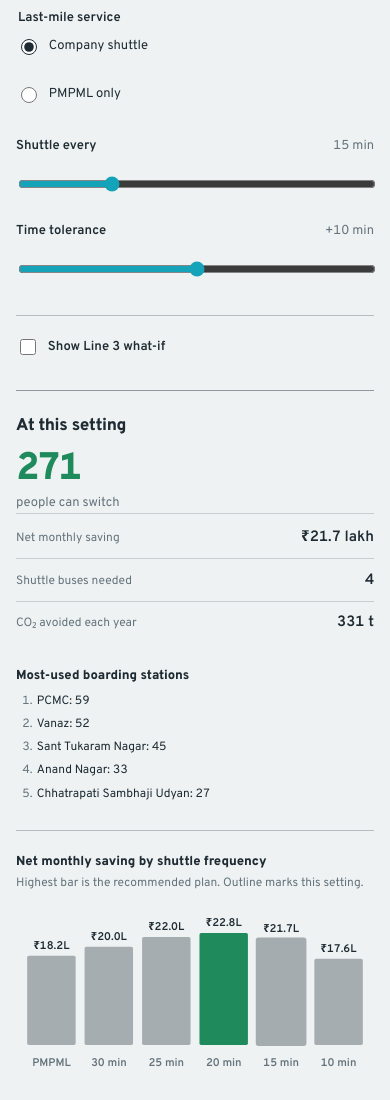
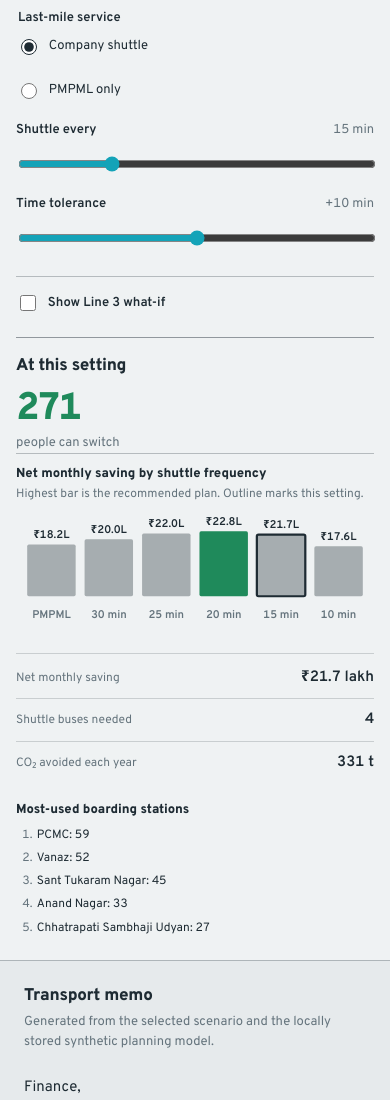
Before and after one commit to apoorvgpt9/codex-devday-24Oct, a plain HTML site: page index.html in a window 390 px wide. Shown: the part 780-1880 px from the top of the page. Drawn offline with Linux system fonts and the light colour scheme.

Commit message:
M5.1: chart above the fold, single Shivajinagar, selected-bar outline

```diff
--- a/index.html
+++ b/index.html
@@ -57,6 +57,11 @@
         <section class="results" aria-labelledby="results-title" aria-live="polite">
           <h2 id="results-title">At this setting</h2>
           <p class="switcher-number"><output id="switcher-count">—</output><span>people can switch</span></p>
+          <section class="frequency-chart-section" aria-labelledby="frequency-chart-title">
+            <h3 id="frequency-chart-title">Net monthly saving by shuttle frequency</h3>
+            <p>Highest bar is the recommended plan. Outline marks this setting.</p>
+            <svg id="frequency-chart" viewBox="0 0 320 118" role="img" aria-label="Net monthly saving by shuttle frequency"></svg>
+          </section>
           <dl class="result-metrics">
             <div><dt>Net monthly saving</dt><dd id="net-saving">—</dd></div>
             <div><dt>Shuttle buses needed</dt><dd id="bus-count">—</dd></div>
@@ -66,11 +71,6 @@
             <h3>Most-used boarding stations</h3>
             <ol id="boarding-stations"></ol>
           </div>
-          <section class="frequency-chart-section" aria-labelledby="frequency-chart-title">
-            <h3 id="frequency-chart-title">Net monthly saving by shuttle frequency</h3>
-            <p>Highest bar is the recommended plan. Outline marks this setting.</p>
-            <svg id="frequency-chart" viewBox="0 0 320 160" role="img" aria-label="Net monthly saving by shuttle frequency"></svg>
-          </section>
         </section>
       </aside>
     </main>
--- a/src/ui/frequency-chart.js
+++ b/src/ui/frequency-chart.js
@@ -15,7 +15,7 @@
 export function renderFrequencyChart(comparisons, recommendation, context) {
   const svg = document.querySelector('#frequency-chart');
   const maximum = Math.max(...comparisons.map((option) => option.analysis.totals.netMonthlySaving));
-  const chart = { left: 10, top: 26, width: 300, height: 100, gap: 8 };
+  const chart = { left: 10, top: 20, width: 300, height: 58, gap: 8 };
   const barWidth = (chart.width - chart.gap * (comparisons.length - 1)) / comparisons.length;
 
   svg.replaceChildren();
@@ -29,17 +29,23 @@
       && (option.service === 'pmpml' || option.headwayMin === context.headwayMin);
     const bar = svgElement('rect', {
       x: x.toFixed(1), y: y.toFixed(1), width: barWidth.toFixed(1), height: height.toFixed(1), rx: '1.5',
-      class: `frequency-bar${isRecommended ? ' frequency-bar--recommended' : ''}${isCurrent ? ' frequency-bar--current' : ''}`,
+      class: `frequency-bar${isRecommended ? ' frequency-bar--recommended' : ''}`,
     });
     const title = svgElement('title');
     title.textContent = `${labelFor(option)}: ${formatLakh(amount)} net monthly saving`;
     bar.append(title);
     svg.append(bar);
+    if (isCurrent) {
+      svg.append(svgElement('rect', {
+        x: x.toFixed(1), y: y.toFixed(1), width: barWidth.toFixed(1), height: height.toFixed(1), rx: '1.5',
+        class: 'frequency-current-outline',
+      }));
+    }
 
     const value = svgElement('text', { x: (x + barWidth / 2).toFixed(1), y: (y - 6).toFixed(1), class: 'frequency-value', 'text-anchor': 'middle' });
     value.textContent = formatLakh(amount);
     svg.append(value);
-    const label = svgElement('text', { x: (x + barWidth / 2).toFixed(1), y: '145', class: 'frequency-label', 'text-anchor': 'middle' });
+    const label = svgElement('text', { x: (x + barWidth / 2).toFixed(1), y: '97', class: 'frequency-label', 'text-anchor': 'middle' });
     label.textContent = labelFor(option);
     svg.append(label);
   });
--- a/src/ui/map.js
+++ b/src/ui/map.js
@@ -123,13 +123,13 @@
   const terminalIds = new Set(stations.lines.flatMap((line) => [line.stations[0].id, line.stations.at(-1).id]));
   const stationLabels = [];
   const stationLabelBoxes = [labelBox({ x: office.x + 10, y: office.y - 10, text: 'EON IT Park' })];
-  const renderedCoordinates = new Set();
+  const renderedStations = new Set();
   const boardingStationIds = new Set(boardingStations.map((station) => station.stationId));
   for (const line of stations.lines) {
     for (const station of line.stations) {
-      const key = coordinateKey(station);
-      if (renderedCoordinates.has(key)) continue;
-      renderedCoordinates.add(key);
+      const key = `${station.name}:${coordinateKey(station)}`;
+      if (renderedStations.has(key)) continue;
+      renderedStations.add(key);
       const point = stationPositions.get(station.id);
       const group = svgElement('g', { class: 'station-group', tabindex: '0', role: 'img', 'aria-label': `${station.name}; Marathi: ${station.mr}` });
       const title = svgElement('title');
--- a/styles/app.css
+++ b/styles/app.css
@@ -137,35 +137,36 @@
 .controls h2, .results h2 { margin-bottom: 1rem; }
 .controls fieldset { min-width: 0; margin: 0; padding: 0; border: 0; }
 .controls legend, .range-control > span, .line3-toggle { font-size: .8125rem; font-weight: 600; }
-.service-choice { display: grid; gap: .5rem; margin-bottom: 1.5rem !important; }
+.service-choice { display: flex; flex-wrap: wrap; gap: .25rem .8rem; margin-bottom: .75rem !important; }
+.service-choice legend { flex-basis: 100%; }
 .service-choice label, .line3-toggle { display: flex; align-items: center; gap: .55rem; min-height: 2.5rem; font-size: .8125rem; }
 .service-choice input, .line3-toggle input { accent-color: var(--slate); width: 1rem; height: 1rem; }
-.range-control { display: grid; gap: .5rem; margin: 1.1rem 0; }
+.range-control { display: grid; gap: .25rem; margin: .65rem 0; }
 .range-control > span { display: flex; justify-content: space-between; gap: 1rem; }
 .range-control output { font-variant-numeric: tabular-nums; color: var(--mist); font-weight: 400; }
 .range-control input { width: 100%; min-height: 2.5rem; accent-color: var(--aqua); }
 .range-control input:disabled { opacity: .45; cursor: not-allowed; }
-.line3-toggle { margin-top: 1.5rem; padding-top: 1.25rem; border-top: 1px solid color-mix(in srgb, var(--slate) 28%, transparent); }
-.results { margin-top: 2rem; padding-top: 1.5rem; border-top: 1px solid color-mix(in srgb, var(--slate) 45%, transparent); }
-.switcher-number { display: grid; margin: 0 0 1.4rem; }
+.line3-toggle { margin-top: 1rem; padding-top: .85rem; border-top: 1px solid color-mix(in srgb, var(--slate) 28%, transparent); }
+.results { margin-top: 1.3rem; padding-top: 1.1rem; border-top: 1px solid color-mix(in srgb, var(--slate) 45%, transparent); }
+.switcher-number { display: grid; margin: 0 0 .9rem; }
 .switcher-number output { font-size: clamp(2.4rem, 5vw, 3.5rem); font-weight: 800; letter-spacing: -.06em; line-height: .9; font-variant-numeric: tabular-nums; color: var(--switch); }
 .switcher-number span { margin-top: .4rem; color: var(--mist); font-size: .8125rem; }
 .result-metrics { margin: 0; }
 .result-metrics div { display: flex; align-items: baseline; justify-content: space-between; gap: 1rem; padding: .7rem 0; border-top: 1px solid color-mix(in srgb, var(--slate) 18%, transparent); }
 .result-metrics dt { color: var(--mist); font-size: .75rem; }
 .result-metrics dd { margin: 0; font-size: .9375rem; font-weight: 600; font-variant-numeric: tabular-nums; text-align: right; }
-.boarding-breakdown { margin-top: 1.55rem; }
+.boarding-breakdown { margin-top: 1.2rem; }
 .boarding-breakdown h3 { margin: 0 0 .55rem; font-size: .8125rem; }
 .boarding-breakdown ol { display: grid; gap: .45rem; margin: 0; padding-left: 1.2rem; color: var(--mist); font-size: .75rem; }
 .boarding-breakdown li { padding-left: .1rem; }
 .boarding-breakdown li span { color: var(--slate); font-variant-numeric: tabular-nums; }
-.frequency-chart-section { margin-top: 1.8rem; padding-top: 1.4rem; border-top: 1px solid color-mix(in srgb, var(--slate) 28%, transparent); }
+.frequency-chart-section { margin: 0 0 .75rem; padding: .75rem 0 0; border-top: 1px solid color-mix(in srgb, var(--slate) 28%, transparent); }
 .frequency-chart-section h3 { margin: 0; font-size: .8125rem; }
-.frequency-chart-section p { margin: .35rem 0 .75rem; color: var(--mist); font-size: .75rem; line-height: 1.4; }
+.frequency-chart-section p { margin: .25rem 0 .4rem; color: var(--mist); font-size: .75rem; line-height: 1.35; }
 #frequency-chart { display: block; width: 100%; height: auto; overflow: visible; }
 .frequency-bar { fill: var(--slate); opacity: .35; }
 .frequency-bar--recommended { fill: var(--switch); opacity: 1; }
-.frequency-bar--current { stroke: var(--slate); stroke-width: 2; }
+.frequency-current-outline { fill: none; stroke: var(--slate); stroke-width: 2; }
 .frequency-value { fill: var(--slate); font-size: 10px; font-weight: 600; font-variant-numeric: tabular-nums; }
 .frequency-label { fill: var(--mist); font-size: 10px; font-weight: 600; font-variant-numeric: tabular-nums; }
 
@@ -200,6 +201,7 @@
   .app-shell { grid-template-columns: 1fr; }
   .map-panel { border-right: 0; }
   .planning-rail { border-top: 1px solid color-mix(in srgb, var(--slate) 28%, transparent); }
+  .service-choice { display: grid; }
 }
 
 @media (max-width: 600px) {
```
Also changed, not shown: PROGRESS.md (+1 -0 lines).
